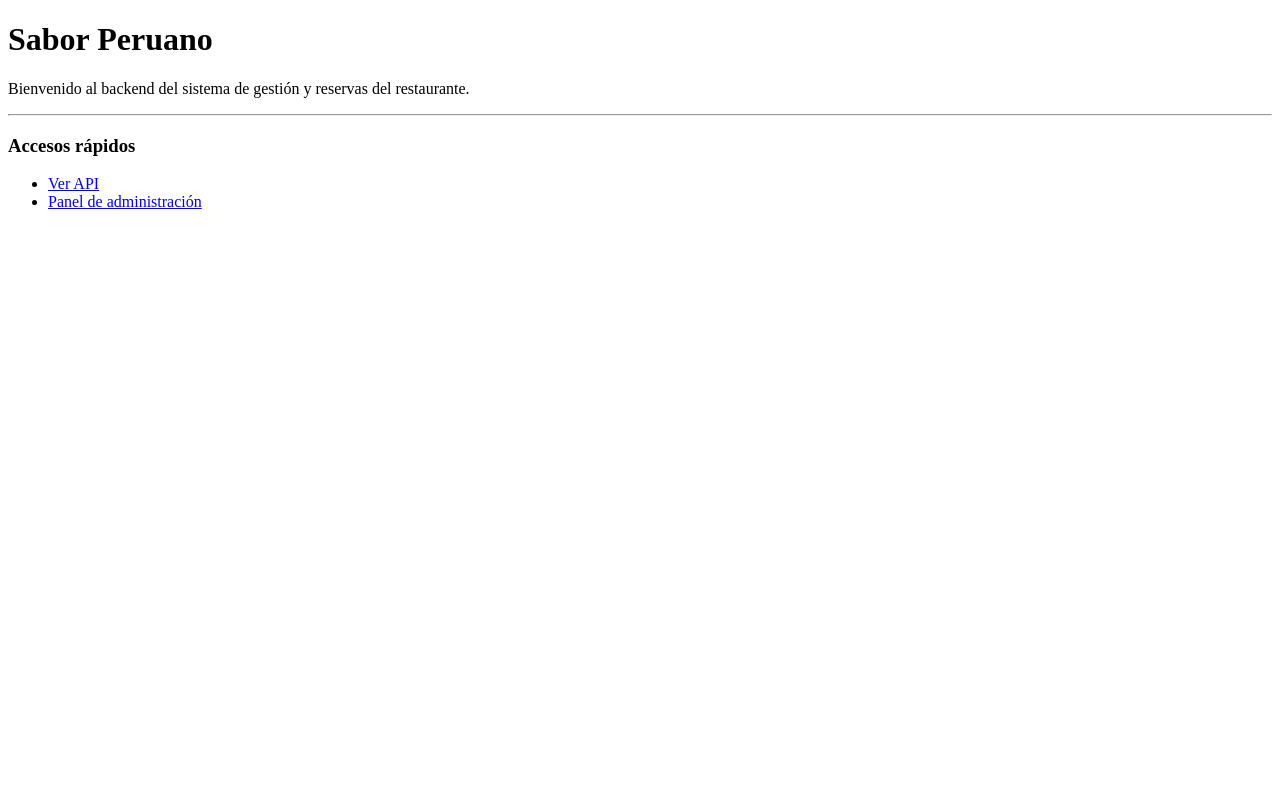
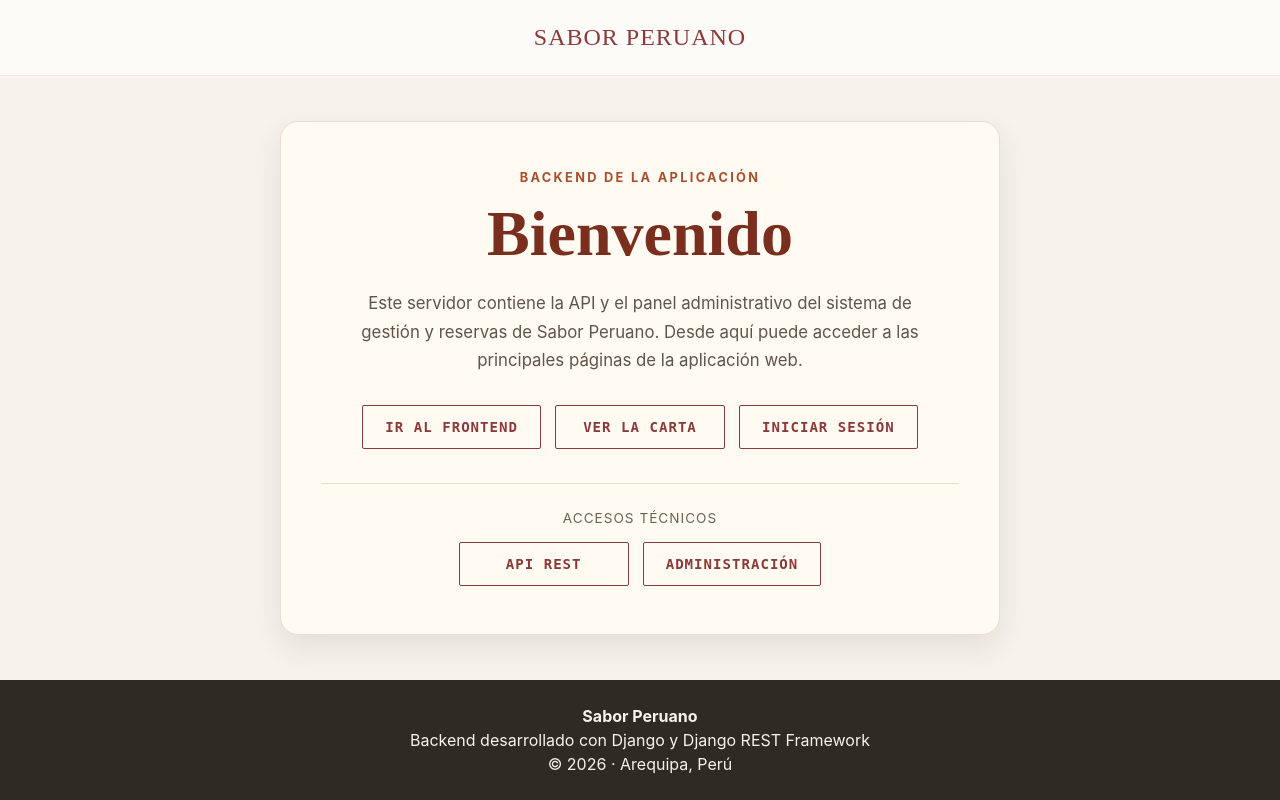
Before and after one commit to GusLinares17/DAW_Proyecto_final, a Django app: page / in a window 1280 px wide. Run offline with Django 5.2, Linux system fonts and the light colour scheme.

Commit message:
Uniformizar estilos de los botones del backend

```diff
--- a/backend/templates/backend_home.html
+++ b/backend/templates/backend_home.html
@@ -3,24 +3,231 @@
 <head>
     <meta charset="UTF-8">
     <meta name="viewport" content="width=device-width, initial-scale=1.0">
-    <title>Sabor Peruano - Backend</title>
+
+    <title>Sabor Peruano | Backend</title>
+
+    <style>
+        :root {
+            font-family: Inter, system-ui, -apple-system, BlinkMacSystemFont,
+                "Segoe UI", sans-serif;
+            color: #2f2a24;
+            background-color: #f7f3ec;
+        }
+
+        * {
+            box-sizing: border-box;
+        }
+
+        body {
+            min-width: 320px;
+            min-height: 100vh;
+            margin: 0;
+            display: flex;
+            flex-direction: column;
+            background-color: #f7f3ec;
+        }
+
+        .header {
+            padding: 24px 32px;
+            background-color: #fdfbf7;
+            border-bottom: 1px solid #eaeaea;
+            text-align: center;
+        }
+
+        .brand {
+            margin: 0;
+            color: #8b3a3a;
+            font-family: "Times New Roman", serif;
+            font-size: 1.5rem;
+            letter-spacing: 1px;
+            text-transform: uppercase;
+        }
+
+        .main {
+            flex: 1;
+            display: grid;
+            place-items: center;
+            padding: 40px 20px;
+        }
+
+        .card {
+            width: min(720px, 100%);
+            padding: 48px 40px;
+            background-color: #fffaf2;
+            border: 1px solid #eadfce;
+            border-radius: 18px;
+            box-shadow: 0 12px 30px rgba(47, 42, 36, 0.1);
+            text-align: center;
+        }
+
+        .label {
+            margin: 0 0 12px;
+            color: #a94f2b;
+            font-size: 0.8rem;
+            font-weight: 700;
+            letter-spacing: 0.18em;
+            text-transform: uppercase;
+        }
+
+        h1 {
+            margin: 0 0 18px;
+            color: #7a2e1d;
+            font-family: "Times New Roman", serif;
+            font-size: clamp(2.4rem, 6vw, 4rem);
+        }
+
+        .description {
+            max-width: 600px;
+            margin: 0 auto 30px;
+            color: #5f554b;
+            font-size: 1.05rem;
+            line-height: 1.7;
+        }
+
+        .main-links,
+        .technical-links {
+            display: flex;
+            justify-content: center;
+            flex-wrap: wrap;
+            gap: 14px;
+        }
+
+        .main-links {
+            margin-bottom: 34px;
+        }
+
+        .button,
+        .technical-button {
+            display: inline-block;
+            min-width: 170px;
+            padding: 13px 22px;
+            background-color: transparent;
+            border: 1px solid #8b3a3a;
+            border-radius: 2px;
+            color: #8b3a3a;
+            font-family: monospace;
+            font-size: 0.88rem;
+            font-weight: 700;
+            letter-spacing: 1px;
+            text-align: center;
+            text-decoration: none;
+            text-transform: uppercase;
+            transition:
+                background-color 0.25s,
+                color 0.25s,
+                transform 0.2s;
+        }
+
+        .button:hover,
+        .technical-button:hover {
+            background-color: #8b3a3a;
+            color: #ffffff;
+            transform: translateY(-2px);
+        }
+
+        .technical-section {
+            padding-top: 26px;
+            border-top: 1px solid #eadfce;
+        }
+
+        .technical-title {
+            margin: 0 0 16px;
+            color: #6f6255;
+            font-size: 0.85rem;
+            letter-spacing: 1px;
+            text-transform: uppercase;
+        }
+
+        .footer {
+            padding: 22px 16px;
+            background-color: #2f2a24;
+            color: #f7f3ec;
+            text-align: center;
+        }
+
+        .footer p {
+            margin: 4px 0;
+        }
+
+        @media (max-width: 520px) {
+            .card {
+                padding: 36px 22px;
+            }
+
+            .button,
+            .technical-button {
+                width: 100%;
+            }
+        }
+    </style>
 </head>
+
 <body>
+    <header class="header">
+        <p class="brand">Sabor Peruano</p>
+    </header>
 
-    <h1>Sabor Peruano</h1>
+    <main class="main">
+        <section class="card">
+            <p class="label">Backend de la aplicación</p>
 
-    <p>
-        Bienvenido al backend del sistema de gestión y reservas del restaurante.
-    </p>
+            <h1>Bienvenido</h1>
 
-    <hr>
+            <p class="description">
+                Este servidor contiene la API y el panel administrativo del
+                sistema de gestión y reservas de Sabor Peruano. Desde aquí
+                puede acceder a las principales páginas de la aplicación web.
+            </p>
 
-    <h3>Accesos rápidos</h3>
+            <div class="main-links">
+                <a
+                    class="button"
+                    href="https://daw-proyecto-final-navy.vercel.app/"
+                >
+                    Ir al frontend
+                </a>
 
-    <ul>
-        <li><a href="/api/">Ver API</a></li>
-        <li><a href="/admin/">Panel de administración</a></li>
-    </ul>
+                <a
+                    class="button"
+                    href="https://daw-proyecto-final-navy.vercel.app/menu"
+                >
+                    Ver la carta
+                </a>
 
+                <a
+                    class="button"
+                    href="https://daw-proyecto-final-navy.vercel.app/login"
+                >
+                    Iniciar sesión
+                </a>
+            </div>
+
+            <div class="technical-section">
+                <p class="technical-title">Accesos técnicos</p>
+
+                <div class="technical-links">
+                    <a
+                        class="technical-button"
+                        href="/api/"
+                    >
+                        API REST
+                    </a>
+
+                    <a
+                        class="technical-button"
+                        href="/admin/"
+                    >
+                        Administración
+                    </a>
+                </div>
+            </div>
+        </section>
+    </main>
+
+    <footer class="footer">
+        <p><strong>Sabor Peruano</strong></p>
+        <p>Backend desarrollado con Django y Django REST Framework</p>
+        <p>© 2026 · Arequipa, Perú</p>
+    </footer>
 </body>
 </html>
```
